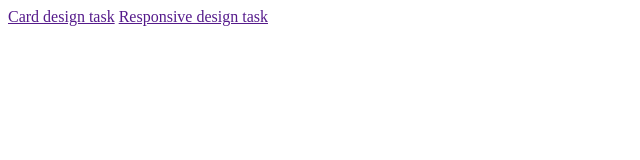
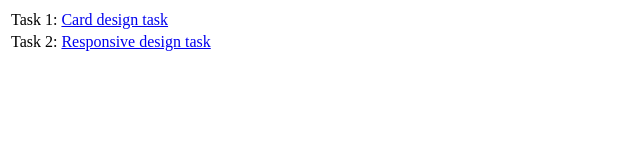
Before and after one commit to Bikesh14/leapfrog-internship, a plain HTML site: page index.html in a window 1280 px wide. Shown: the whole page, without its empty margins (0-640 px from the left). Drawn offline with Linux system fonts and the light colour scheme.

Commit message:
task 2 linked

```diff
--- a/index.html
+++ b/index.html
@@ -6,8 +6,16 @@
     <title>Document</title>
 </head>
 <body>
-    <a href="">Card design task</a>
-    <a href=""> Responsive design task</a>
+
+
+    <table >
+        <tr>
+            <td>Task 1: <a href="day_2\card\index.html">Card design task</a> <br></td>
+        </tr>
+        <tr>
+            <td>Task 2: <a href="day_2\responsive_design\index.html"> Responsive design task</a></td>
+        </tr>
+    </table>
 
 </body>
 </html>
```
Also changed, not shown: day_2/responsive_design/gamala.jpg (renamed from day_2/responsive design/gamala.jpg), day_2/responsive_design/index.html (renamed from day_2/responsive design/index.html), day_2/responsive_design/sofa.jpg (renamed from day_2/responsive design/sofa.jpg), day_2/responsive_design/style.css (renamed from day_2/responsive design/style.css).
